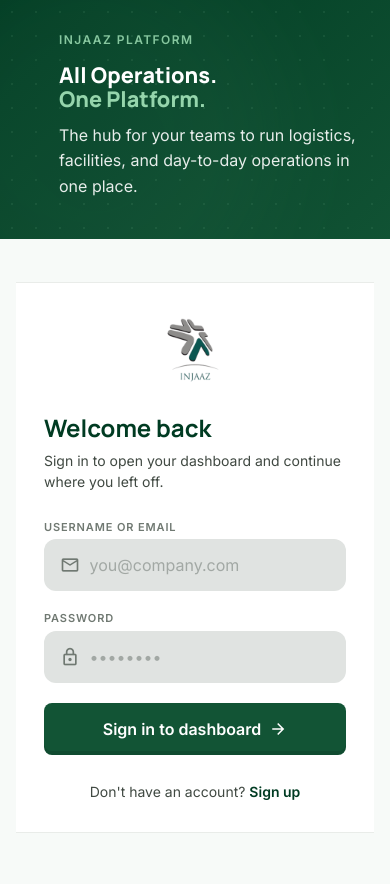
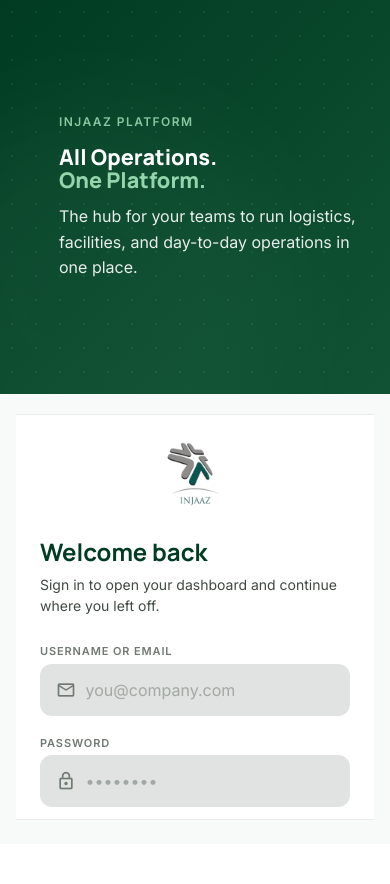
Before and after one commit to arshithinjaaz/Injaaz-App, a Flask app: page /login in a window 390 px wide. After the commit the page ends 820 px from the top, so only its background shows below. Run offline with Flask 3, Linux system fonts and the light colour scheme; some libraries are stand-ins or nearby versions.

Commit message:
Refactor login page styles for improved responsiveness and layout
- Added a new class to the HTML tag for better styling control.
- Adjusted CSS properties to enhance layout on various screen sizes, including overflow handling and padding adjustments.
- Updated flex properties for main components to ensure proper alignment and responsiveness.
- Implemented media queries for better adaptation on mobile devices, ensuring a seamless user experience.

```diff
--- a/templates/login.html
+++ b/templates/login.html
@@ -1,5 +1,5 @@
 <!DOCTYPE html>
-<html lang="en">
+<html lang="en" class="login-root">
 <head>
     <meta charset="UTF-8">
     <meta name="viewport" content="width=device-width, initial-scale=1.0, maximum-scale=5.0, user-scalable=yes, viewport-fit=cover">
@@ -37,30 +37,50 @@
             line-height: 1;
         }
 
+        /* One viewport, no page scroll (clip if content exceeds very short screens) */
+        html.login-root {
+            height: 100%;
+            max-height: 100%;
+            overflow: hidden;
+            box-sizing: border-box;
+        }
+
+        html.login-root body.login-page {
+            height: 100%;
+            max-height: 100%;
+        }
+
         body.login-page {
             margin: 0;
-            min-height: max(884px, 100dvh);
             font-family: 'Inter', system-ui, sans-serif;
             color: var(--lp-on-surface);
             background: var(--lp-surface);
             display: flex;
             flex-direction: column;
+            overflow: hidden;
+            box-sizing: border-box;
+            padding-top: env(safe-area-inset-top, 0);
             padding-bottom: env(safe-area-inset-bottom, 0);
         }
 
+        @supports (height: 100dvh) {
+            html.login-root {
+                height: 100dvh;
+                max-height: 100dvh;
+            }
+        }
+
         .login-main {
-            flex: 1;
+            flex: 1 1 auto;
             display: flex;
             flex-direction: column;
-            min-height: 100vh;
-            min-height: 100dvh;
-            padding-top: env(safe-area-inset-top, 0);
+            min-height: 0;
+            overflow: hidden;
         }
 
         @media (min-width: 768px) {
             .login-main {
                 flex-direction: row;
-                min-height: max(884px, 100dvh);
             }
         }
 
@@ -73,7 +93,16 @@
             justify-content: center;
             padding: 2rem 1.5rem 2.5rem;
             background: linear-gradient(135deg, var(--lp-primary) 0%, var(--lp-primary-container) 100%);
-            flex: 0 0 auto;
+            flex: 0 1 auto;
+            min-height: 0;
+        }
+
+        @media (max-width: 767px) {
+            .login-hero {
+                flex: 0 1 42%;
+                max-height: 44vh;
+                padding: 1.25rem 1.5rem;
+            }
         }
 
         @media (min-width: 768px) {
@@ -81,8 +110,8 @@
                 width: 55%;
                 flex: 0 0 55%;
                 max-width: none;
-                padding: 3rem 2rem 3rem 3rem;
-                min-height: min(100vh, 900px);
+                align-self: stretch;
+                padding: 2rem 2rem 2rem 3rem;
             }
         }
 
@@ -153,37 +182,42 @@
         }
 
         .login-canvas {
-            flex: 1;
+            flex: 1 1 0;
             display: flex;
             align-items: center;
             justify-content: center;
-            padding: 1.5rem 1.25rem 2rem;
+            padding: 1.25rem 1.25rem 1.5rem;
             min-width: 0;
+            min-height: 0;
+            overflow: hidden;
         }
 
         @media (min-width: 768px) {
             .login-canvas {
                 width: 45%;
                 flex: 0 0 45%;
-                padding: 3rem 1.5rem;
+                padding: 2rem 1.5rem;
                 min-width: 0;
+                align-self: stretch;
             }
         }
 
         .login-card {
             width: 100%;
             max-width: 28rem;
+            max-height: 100%;
             background: var(--lp-surface-lowest);
             border-radius: 0.75rem;
-            padding: 2rem 1.75rem;
+            padding: 1.5rem 1.5rem;
             box-shadow: 0 12px 40px rgba(0, 59, 34, 0.06);
             border: 1px solid rgba(192, 201, 192, 0.35);
             box-sizing: border-box;
+            overflow: hidden;
         }
 
         @media (min-width: 768px) {
             .login-card {
-                padding: 2.75rem 3rem;
+                padding: 2.25rem 2.5rem;
                 margin-top: 0;
             }
         }
@@ -365,6 +399,13 @@
         }
 
         @media (max-width: 767px) {
+            html.login-root,
+            body.login-page {
+                overflow: hidden !important;
+                overflow-x: hidden !important;
+                overflow-y: hidden !important;
+            }
+
             body.login-page {
                 background: var(--lp-surface) !important;
             }
@@ -405,6 +446,12 @@
             body.login-page input.lp-input[type="password"]:focus {
                 box-shadow: 0 0 0 2px var(--lp-primary-fixed-dim) !important;
             }
+        }
+
+        /* Override shared mobile_responsive.css body overflow on this route */
+        html.login-root,
+        body.login-page {
+            overflow: hidden !important;
         }
     </style>
 </head>
```
